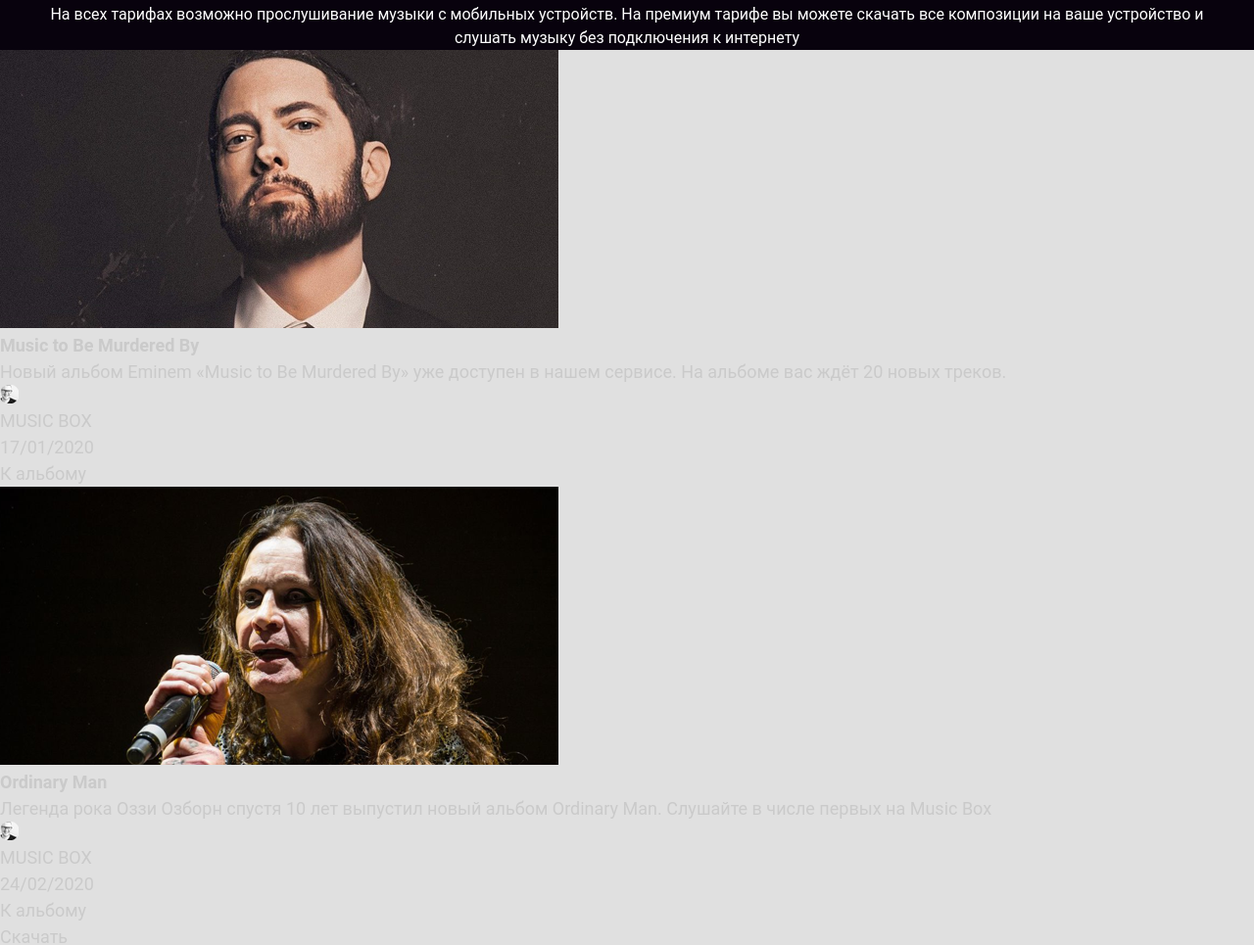
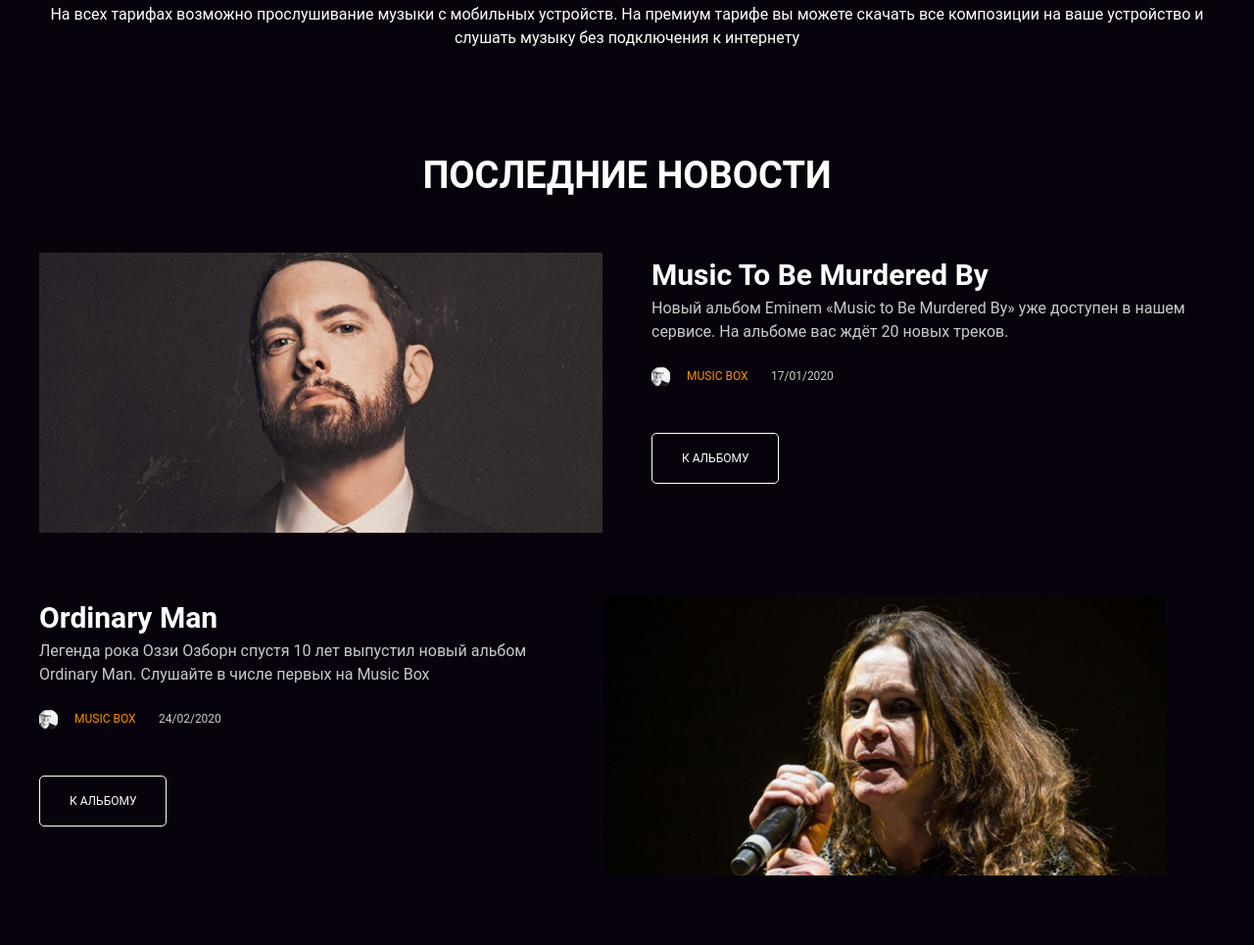
Before and after one commit to maslonyam/layout-designer-project-lvl2, a plain HTML site: page src/index.html in a window 1280 px wide. Shown: the part 1616-2581 px from the top of the page at 98% size. Drawn offline with Linux system fonts and the light colour scheme.

Commit message:
Added styles for news section

```diff
--- a/src/index.html
+++ b/src/index.html
@@ -47,9 +47,9 @@
             </div>
         </section>
     </main>
-        <section id="page-pricing">
+        <section id="page-pricing" class="section">
             <div class="content-wrapper">
-                <h2 class="page-pricing__header">Формы подписки</h2>
+                <h2 class="section-header">Формы подписки</h2>
                 <div class="page-pricing_container">
                     <div class="pricing-item">
                         <h3 class="pricing-item__header">Бесплатная</h3>
@@ -73,36 +73,42 @@
                 <p class="page-pricing__footer">На всех тарифах возможно прослушивание музыки с мобильных устройств. На премиум тарифе вы можете скачать все композиции на ваше устройство и слушать музыку без подключения к интернету</p>
         </div>
         </section>
-    <section id="news">
-        <h2></h2>
-        <article class="news-container">
-            <img src="images/Music to Be Murdered By.png" alt="Eminem">
-            <div>
-                <h3>Music to Be Murdered By</h3>
+    <section id="page-news" class="section">
+        <div class="content-wrapper">
+        <h2 class="section-header">Последние новости</h2>
+        <article class="news-item">
+            <img src="images/Music to Be Murdered By.png" class="news-item__img" alt="Eminem">
+            <div class="news-item__body">
+                <h3 class="news-item__header">Music to be murdered by</h3>
                 <p>Новый альбом Eminem «Music to Be Murdered By» уже доступен в нашем сервисе. На альбоме вас ждёт 20 новых треков.</p>
-                <div>
-                    <img src="images/avatar.png" alt="Avatar">
-                    <p>MUSIC BOX</p>
-                    <p>17/01/2020</p>
+                <div class="news-item__footer">
+                    <div class="news-item__author">
+                        <img src="images/avatar.png" alt="Avatar">
+                        <p class="news-item__author-name">MUSIC BOX</p>
+                        <p class="news-item__author-date">17/01/2020</p>
+                    </div>
+                    <a href="#" class="news-item__button button">К альбому</a>
                 </div>
             </div>
-            <a href="#">К альбому</a>
         </article>
-        <article class="news-container">
-            <img src="images/Ordinary Man.png" alt="Ozzy Ozborn">
-            <div>
-                <h3>Ordinary Man</h3>
+        <article class="news-item news-item_reverse">
+            <img src="images/Ordinary Man.png" class="news-item__img" alt="Ozzy Ozborn">
+            <div class="news-item__body">
+                <h3 class="news-item__header">Ordinary man</h3>
                 <p>Легенда рока Оззи Озборн спустя 10 лет выпустил новый альбом Ordinary Man. Слушайте в числе первых на Music Box</p>
-                <div>
-                    <img src="images/avatar.png" alt="Avatar">
-                    <p>MUSIC BOX</p>
-                    <p>24/02/2020</p>
+                <div class="news-item__footer">
+                    <div class="news-item__author">
+                        <img src="images/avatar.png" alt="Avatar">
+                        <p class="news-item__author-name">MUSIC BOX</p>
+                        <p class="news-item__author-date">24/02/2020</p>
+                    </div>
+                    <a href="#" class="news-item__button button">К альбому</a>
                 </div>
-                <a href="#" class="button-link">К альбому</a>
             </div>
         </article>
+    </div>
     </section>
-    <section id="mobile-app">
+    <section id="mobile-app" class="section">
         <h3></h3>
         <div>
             <p></p>
--- a/src/scss/base/general.scss
+++ b/src/scss/base/general.scss
@@ -8,6 +8,18 @@ body {
     position: relative;
 
     margin: $m-a;
+}
+
+.section {
+    padding-top: 100px;
+    background: $black;
+}
+
+.section-header {
+    margin-bottom: 50px;
+
+    text-align: center;
+    color: $white;
 }
 
 .button {
@@ -21,7 +33,7 @@ body {
     font-weight: $regular;
     color: $white;
 
-    border: 2px solid $white;
+    border: 1px solid $white;
     border-radius: 5px;
 
     background: none;
--- a/src/scss/base/variables.scss
+++ b/src/scss/base/variables.scss
@@ -38,5 +38,6 @@ $bold: 700;
 $font: "Roboto", sans-serif;
 
 $t-up: uppercase;
+$t-cap: capitalize;
 
 $m-a: 0 auto;
--- a/src/scss/components/module.scss
+++ b/src/scss/components/module.scss
@@ -2,3 +2,5 @@
 @import "page-description";
 @import "page-pricing";
 @import "pricing-item";
+@import "page-news";
+@import "news-item";
--- /dev/null
+++ b/src/scss/components/news-item.scss
@@ -0,0 +1,70 @@
+.news-item {
+    display: flex;
+    flex-direction: row;
+}
+
+.news-item__img {
+    width: 575px;
+    height: 286px;
+}
+
+.news-item > img {
+    padding-right: 50px;
+}
+
+.news-item_reverse {
+    margin-top: 64px;
+}
+
+.news-item_reverse > img {
+    order: 2;
+
+    padding-left: 50px;
+}
+
+.news-item__body {
+    width: 575px;
+}
+
+.news-item__author {
+    display: grid;
+    grid-template-columns: 20px repeat(2, 70px);
+    column-gap: 16px;
+
+    margin-top: 24px;
+    margin-bottom: 48px;
+}
+
+.news-item__author > img {
+    grid-column: 1;
+    width: 19px;
+    height: 19px;
+}
+
+.news-item__body > p {
+    font-size: $t-16;
+}
+
+.news-item__author-name {
+    grid-column: 2;
+    color: $orange;
+    font-size: 12px;
+}
+
+.news-item__author-date {
+    grid-column: 3;
+    font-size: 12px;
+}
+
+.news-item__header {
+    font-size: $m-h1;
+    line-height: 45px;
+    text-transform: $t-cap;
+    color: $white;
+}
+
+.news-item__button {
+    padding: 16px 30px;
+
+    font-size: 12px;
+}
--- a/src/scss/components/page-pricing.scss
+++ b/src/scss/components/page-pricing.scss
@@ -1,15 +1,3 @@
-#page-pricing {
-    padding-top: 100px;
-    background: $black;
-}
-
-.page-pricing__header {
-    margin-bottom: 50px;
-
-    text-align: center;
-    color: $white;
-}
-
 .page-pricing_container {
     display: flex;
     justify-content: space-between;
```
Also changed, not shown: src/css/style.css, src/scss/components/page-news.scss (added), 1 other file.
